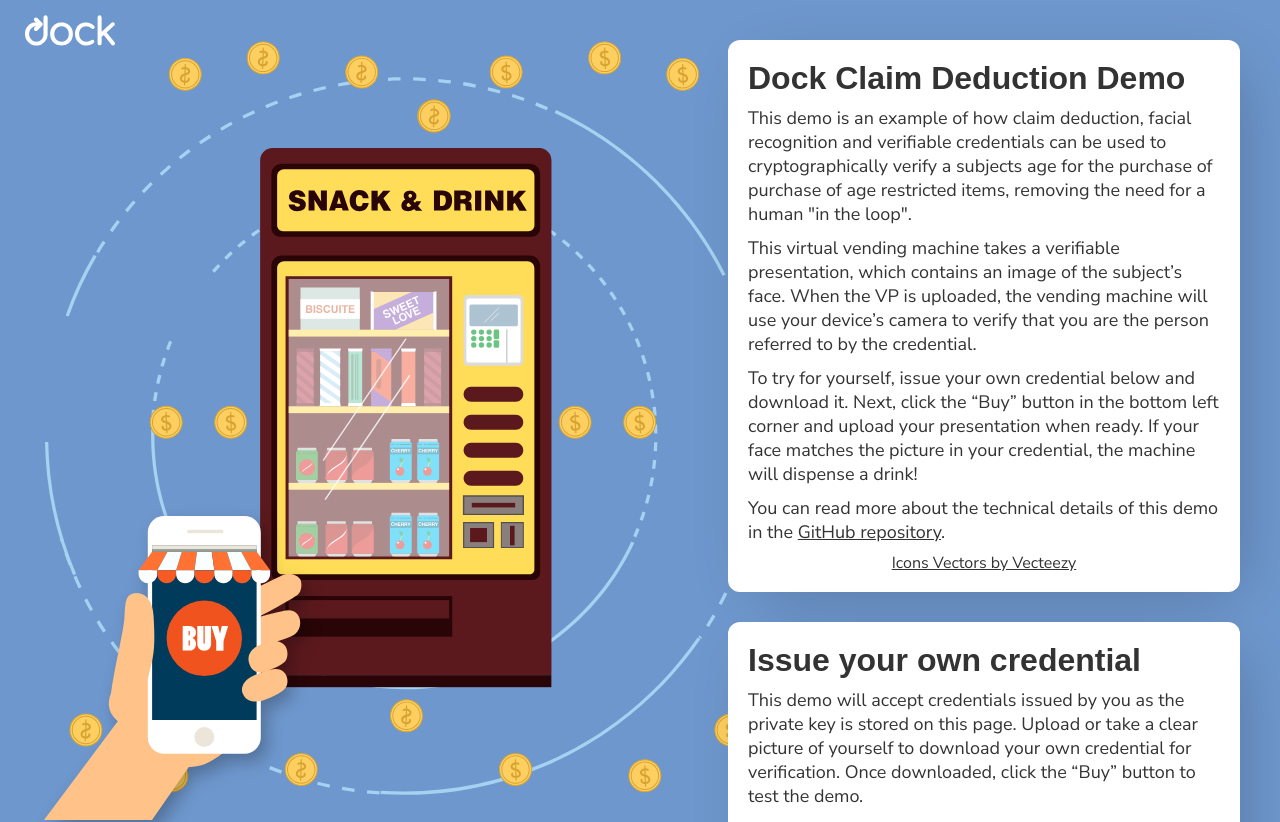
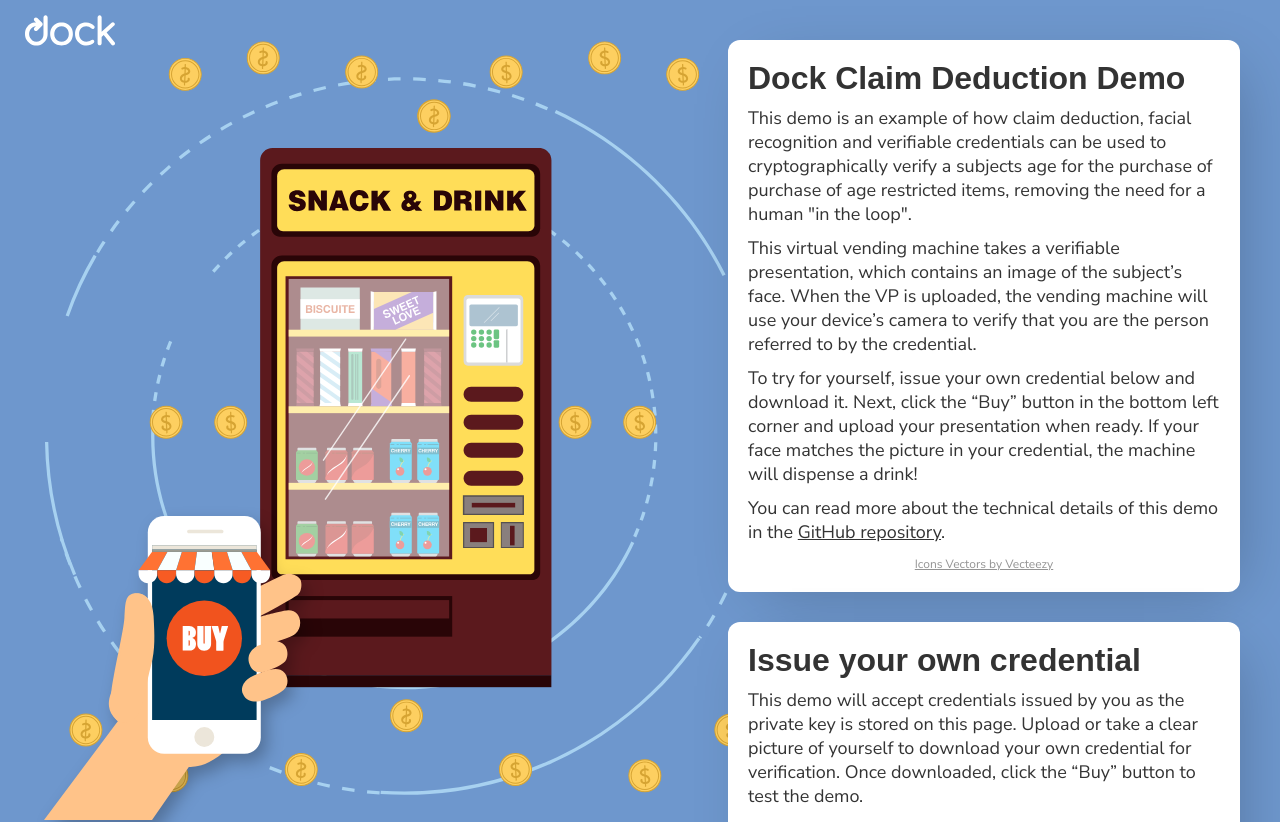
Before and after one commit to docknetwork/linked-biometrics-demo, a Next.js app: page / in a window 1280 px wide. Shown: the top 822 px of the page. Built offline with nearby package versions, Linux system fonts and the light colour scheme.

Commit message:
fix image preview aspect ratio, make attribution link smaller, show msg and auto close issue popup after download
Signed-off-by: Sam Hellawell <sshellawell@gmail.com>

```diff
--- a/src/components/issue.js
+++ b/src/components/issue.js
@@ -47,7 +47,8 @@
 
   &,
   > canvas,
-  > video {
+  > video,
+  > img {
     width: 340px!important;
     height: 151px!important;
     object-fit: cover;
@@ -85,7 +86,9 @@
   font-size: 14px;
   color: #848484;
   text-align: center;
-  flex-direction: column;`;
+  flex-direction: column;
+`;
+
 const WebcamButton = styled.a`
   margin: 10px auto 0 auto;
   background-color: #3898EC;
@@ -161,6 +164,7 @@
     a.setAttribute('href', url);
     a.setAttribute('download', 'presentation.json');
     a.click();
+    onClose();
   }
 
   useEffect(() => {
@@ -195,9 +199,9 @@
 
         {credential ? (
           <Dropzone>
-            Credential generated!
+            Download your credential,<br />click buy and upload it!
             <WebcamButton onClick={handleDownloadCredential}>
-              Download
+              Download credential
             </WebcamButton>
           </Dropzone>
         ) : (
--- a/src/pages/index.js
+++ b/src/pages/index.js
@@ -154,6 +154,11 @@
   }
 `;
 
+const AttributionLink = styled.a`
+  font-size: 12px;
+  color: #949494;
+`;
+
 export default () => {
   const [showMessage, setShowMessage] = useState(false);
   const [isMatch, setIsMatch] = useState(false);
@@ -226,9 +231,9 @@
               You can read more about the technical details of this demo in the <a href="https://github.com/docknetwork/linked-biometrics-demo">GitHub repository</a>.
             </p>
             <center>
-              <a href="https://www.vecteezy.com/free-vector/icons" target="_blank">
+              <AttributionLink href="https://www.vecteezy.com/free-vector/icons" target="_blank">
                 Icons Vectors by Vecteezy
-              </a>
+              </AttributionLink>
             </center>
           </RightContent>
 
```
